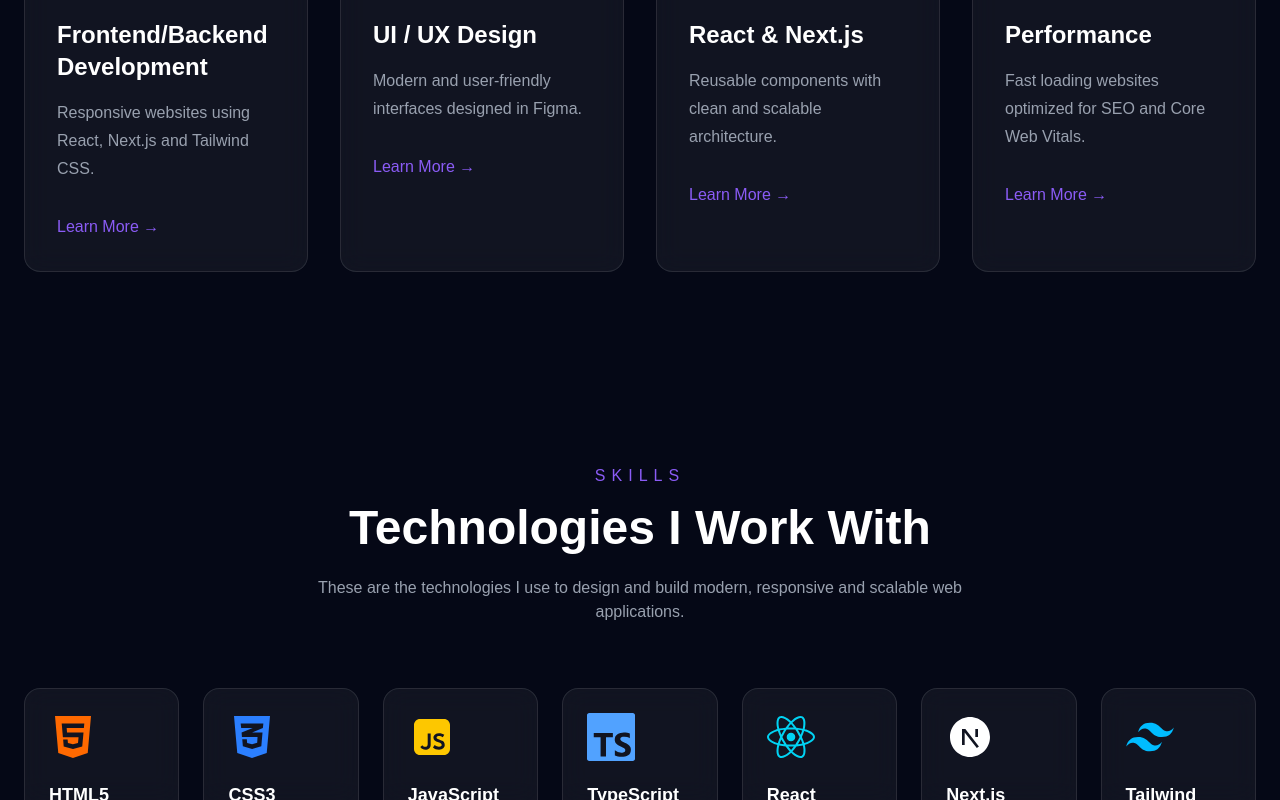
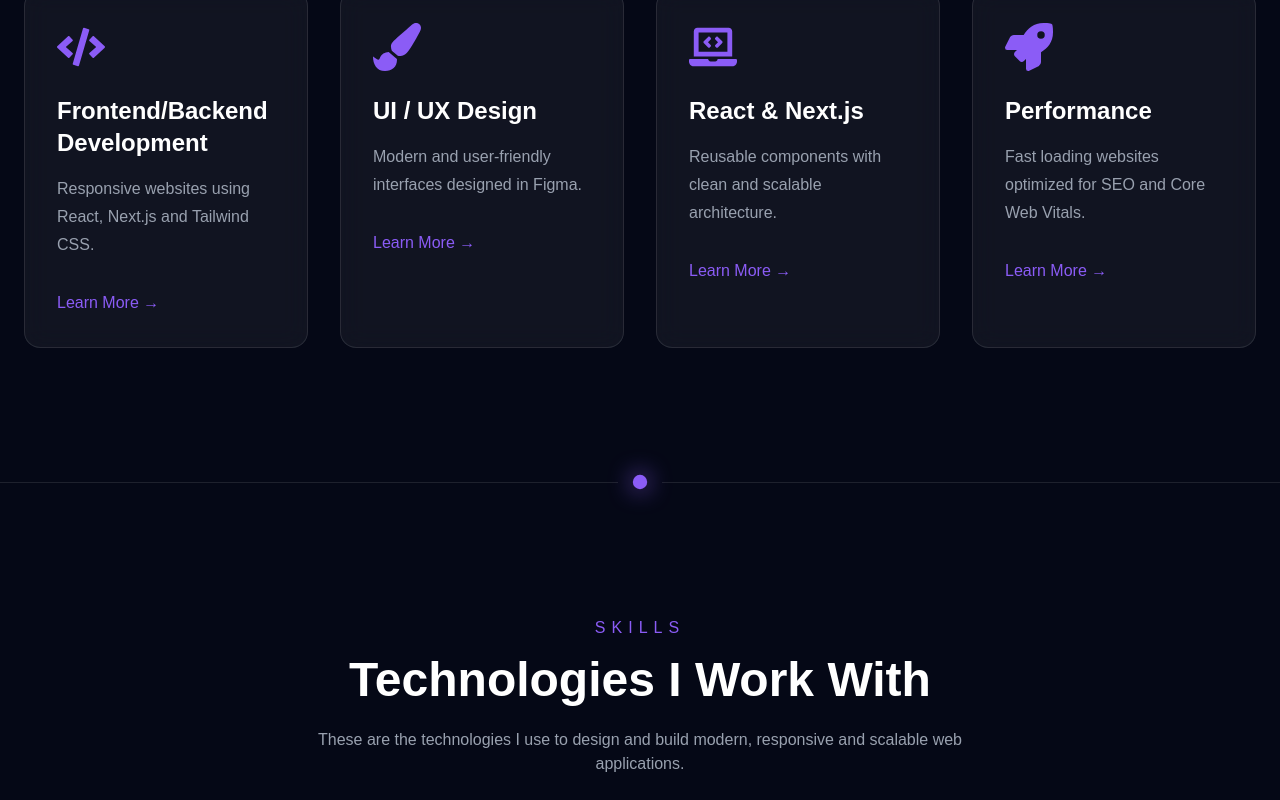
Before and after one commit to ayushpant-ui/Portfolio_New, a Next.js app in the folder app/: page / in a window 1280 px wide. Shown: the part 2000-2800 px from the top of the page. Built offline with nearby package versions, Linux system fonts and the light colour scheme.

Commit message:
Problem occuring while visiting website from mobile only, trying to solve

```diff
--- a/app/src/app/page.js
+++ b/app/src/app/page.js
@@ -11,15 +11,15 @@ export default function Home() {
 <>
 <Hero />
 <About />
-{/* <Divider /> */}
+<Divider />
 <Services />
-{/* <Divider /> */}
+<Divider />
 <Skill />
-{/* <Divider /> */}
+<Divider />
 <Resume />
-{/* <Divider /> */}
+<Divider />
 <Project />
-{/* <Divider /> */}
+<Divider />
 <Contact />
 </>
   );
--- a/app/src/components/about/About.jsx
+++ b/app/src/components/about/About.jsx
@@ -47,7 +47,7 @@ export default function About() {
   return (
     <section
       id="about"
-      className="bg-[#050816] px-6 py-24"
+      className="bg-[#050816] overflow-x-hidden px-6 py-24"
     >
       <div className="mx-auto grid max-w-7xl items-center gap-16 lg:grid-cols-2">
 
--- a/app/src/components/navbar/Navbar.jsx
+++ b/app/src/components/navbar/Navbar.jsx
@@ -41,7 +41,7 @@ export default function Navbar() {
         </motion.h1>
 
         {/* Desktop Menu */}
-        <ul className="hidden items-center gap-8 md:flex">
+        <ul className="hidden md:items-center md:gap-8 md:flex">
             {navItems.map((item) => (
             <li key={item}>
 
@@ -51,7 +51,7 @@ export default function Navbar() {
                 smooth={true}
                 duration={700}
                 offset={-80}
-                activeClass="text-[var(--accent)]"
+                activeClass="text-(--accent)"
                 className="cursor-pointer capitalize text-black transition hover:text-white"
               >
                 {item}
@@ -90,7 +90,7 @@ export default function Navbar() {
                 smooth={true}
                 duration={700}
                 offset={-80}
-                activeClass="text-[var(--accent)]"
+                activeClass="text-(--accent)"
                 className="cursor-pointer capitalize text-black transition hover:text-white"
               >
                 {item}
--- a/app/src/components/project/FeaturedProjects.jsx
+++ b/app/src/components/project/FeaturedProjects.jsx
@@ -30,9 +30,9 @@ export default function FeaturedProjects() {
     >
       {/* Background Glow */}
 
-      {/* <div className="absolute left-0 top-20 h-72 w-72 rounded-full bg-violet-600/20 blur-[120px]" /> */}
+      {/* <div className="absolute left-0 top-20 h-72 w-72 rounded-full bg-violet-600/20 blur-[120px]" />
 
-      <div className="absolute right-0 bottom-20 h-72 w-72 rounded-full bg-(--accent)/10 blur-[120px]" />
+      <div className="absolute right-0 bottom-20 h-72 w-72 rounded-full bg-(--accent)/10 blur-[120px]" /> */}
 
       <div className="relative mx-auto max-w-7xl px-6">
 
--- a/app/src/components/services/Service.jsx
+++ b/app/src/components/services/Service.jsx
@@ -39,7 +39,7 @@ export default function Services() {
   return (
     <section
       id="services"
-      className="bg-[#050816] py-24 px-6"
+      className="bg-[#050816] overflow-x-hidden py-24 px-6"
     >
       <div className="mx-auto max-w-7xl">
 
--- a/app/src/components/skills/Skill.jsx
+++ b/app/src/components/skills/Skill.jsx
@@ -107,7 +107,7 @@ function Skills() {
   return (
     <section
       id="skills"
-      className="bg-[#050816] py-24 px-6"
+      className="bg-[#050816] overflow-x-hidden py-24 px-6"
     >
       <div className="mx-auto max-w-7xl">
 
```
